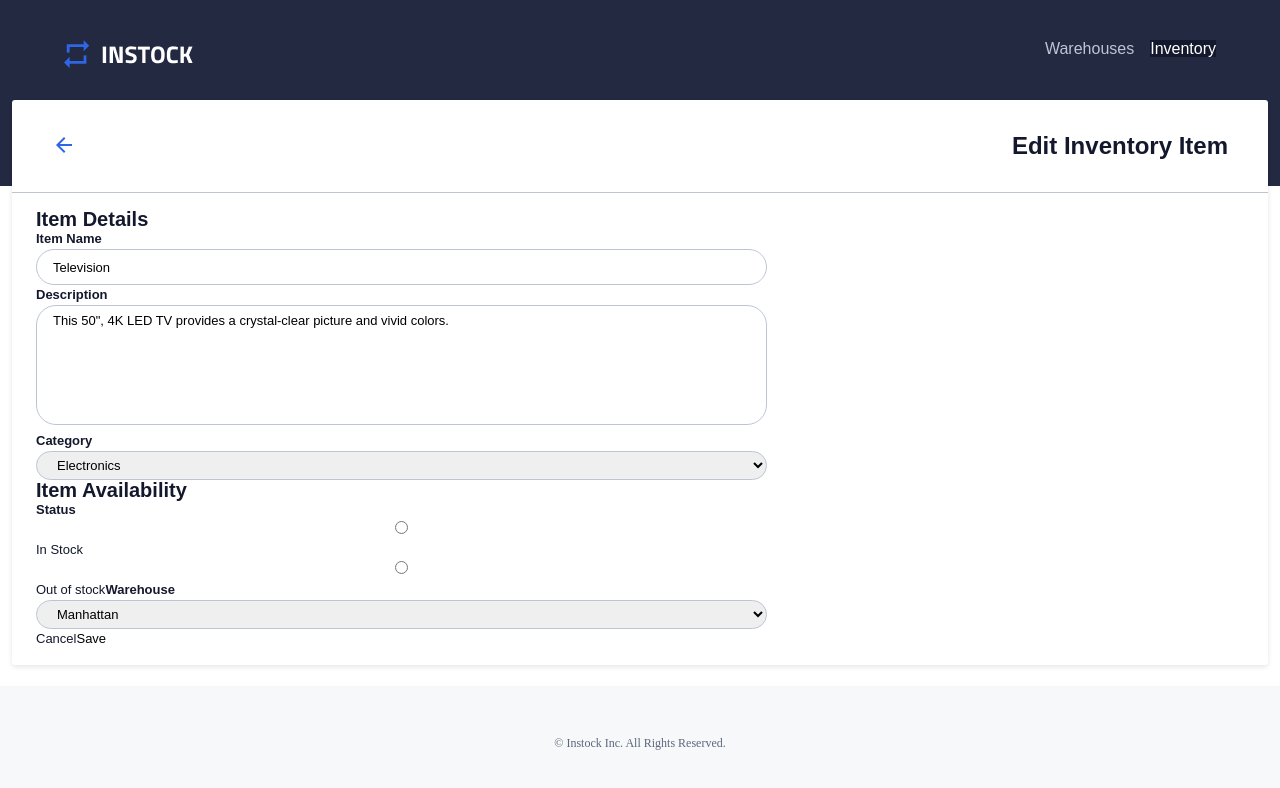
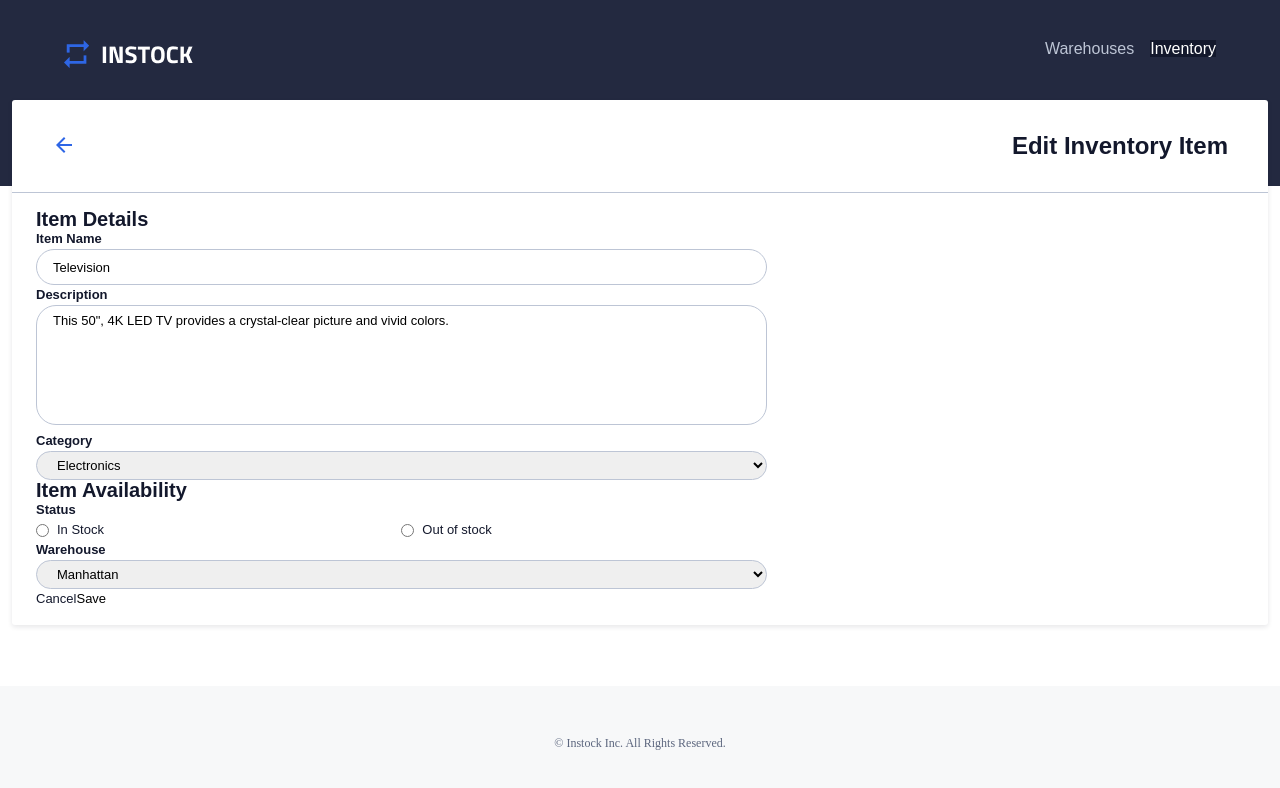
Before and after one commit to hopeaaaa/instock-frontend, a React (Vite) app: page /inventory/1/edit in a window 1280 px wide. Shown: the top 788 px of the page. Built offline with nearby package versions, Linux system fonts and the light colour scheme; a web font is replaced by a local one.

Commit message:
fix styling for radio

```diff
--- a/src/components/InventoryEditItem/InventoryEditItem.jsx
+++ b/src/components/InventoryEditItem/InventoryEditItem.jsx
@@ -47,10 +47,14 @@ function InventoryEditItem() {
                 <h2 className='edit-form__headers'>Item Availability</h2>
                 <label className='edit-form__title'>Status</label>
                 <formfield className='edit-form__radio-group'>
-                    <input id="in-stock" type="radio" name="status" value="in-stock" className='edit-form__input edit-form__input--radio'/>
-                    <label for="in-stock" className='edit-form__sub-title'>In Stock</label>
-                    <input id="out-of-stock" type="radio" name="status" value="out-of-stock" className='edit-form__input edit-form__input--radio'/>
-                    <label for="out-of-stock" className='edit-form__sub-title'> Out of stock</label>
+                    <div className='edit-form__radio-group--separation'>
+                        <input id="in-stock" type="radio" name="status" value="in-stock" className='edit-form__input edit-form__input--radio'/>
+                        <label for="in-stock" className='edit-form__sub-title'>In Stock</label>
+                    </div>
+                    <div className='edit-form__radio-group--separation'>
+                        <input selected id="out-of-stock" type="radio" name="status" value="out-of-stock" className='edit-form__input edit-form__input--radio'/>
+                        <label for="out-of-stock" className='edit-form__sub-title'> Out of stock</label>
+                    </div>
                 </formfield>
 
                 <label for="warehouse" className='edit-form__title'>Warehouse</label>
--- a/src/components/InventoryEditItem/InventoryEditItem.scss
+++ b/src/components/InventoryEditItem/InventoryEditItem.scss
@@ -62,5 +62,23 @@
         &--textarea{
             height: 7.5rem;
         }
+        &--radio{
+            width: fit-content;
+        }
+    }
+    &__radio-group{
+        display: flex;
+        justify-content: flex-start;
+        width: 100%;
+        &--separation{
+            display: flex;
+            align-items: center;
+            flex-basis: 50%;
+            flex-grow: 1;
+            gap: .5rem;
+        }
+    }
+    &__sub-title{
+       width: fit-content;
     }
 }
```
